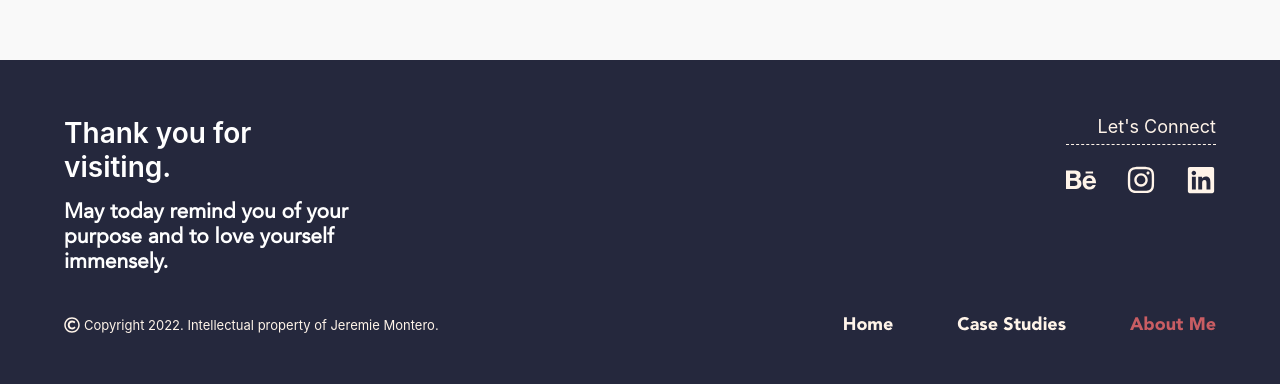
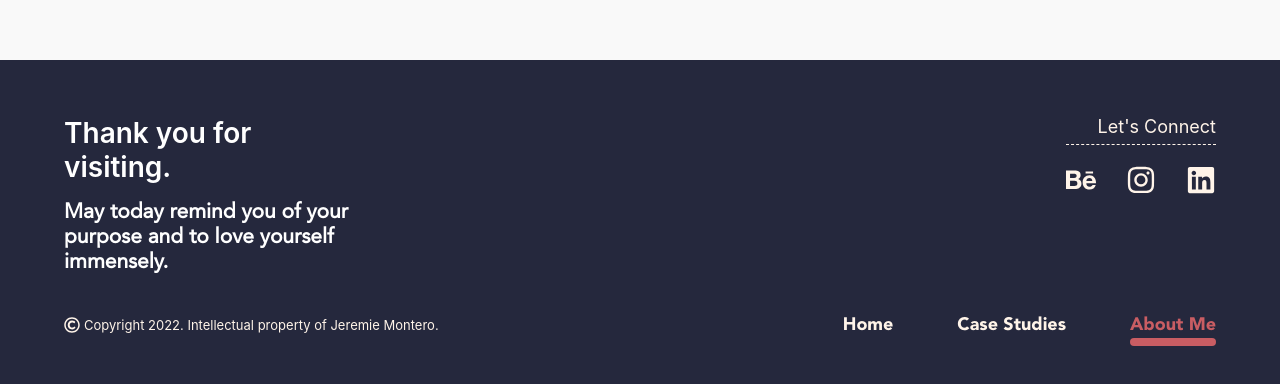
Before and after one commit to Jeeermss/portfolio, a React (Create React App) app: page /about-me in a window 1280 px wide. Shown: the part 5393-5777 px from the top of the page. Built offline with nearby package versions, Linux system fonts and the light colour scheme.

Commit message:
added underline for active menu on footer

```diff
--- a/src/components/Footer/Footer.jsx
+++ b/src/components/Footer/Footer.jsx
@@ -60,7 +60,7 @@ const Footer = () => {
                 <li key={path}>
                   <Link
                     to={path}
-                    className={`${isActive ? 'active-link-footer' : ''}`}
+                    className={`${isActive ? 'active-link' : ''}`}
                     state={{ location }}
                     replace
                   >
--- a/src/components/navigation/navigation.css
+++ b/src/components/navigation/navigation.css
@@ -86,12 +86,3 @@
   height: 8px;
   border-radius: 8px;
 }
-
-.active-link-footer {
-  color: var(--rose) !important;
-  font-weight: 750;
-  font-size: 18px;
-  line-height: 22px;
-  padding-bottom: 12px;
-  position: relative;
-}
```
